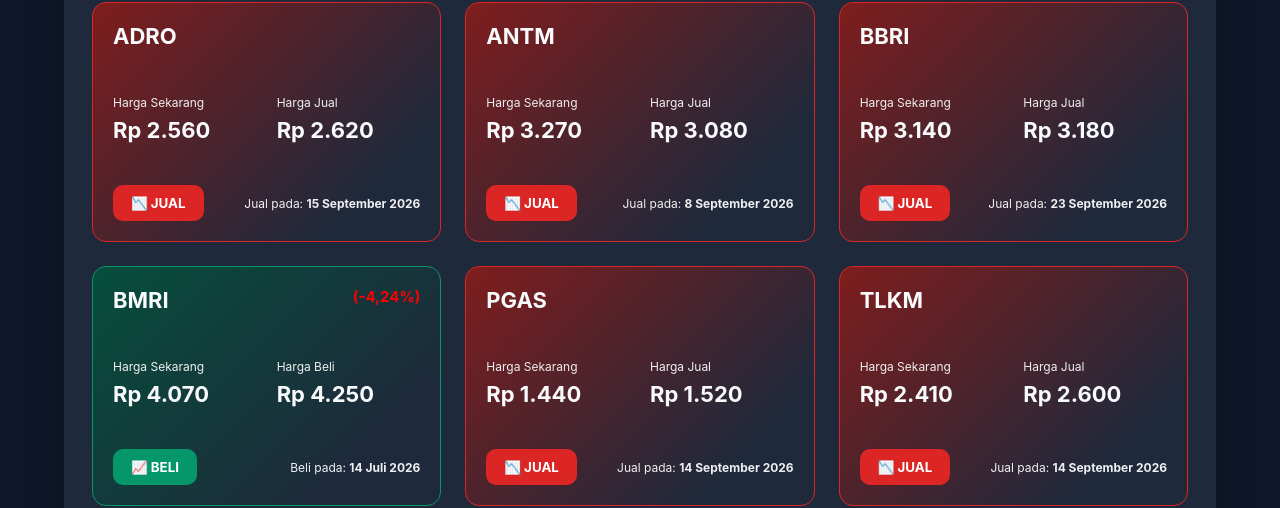
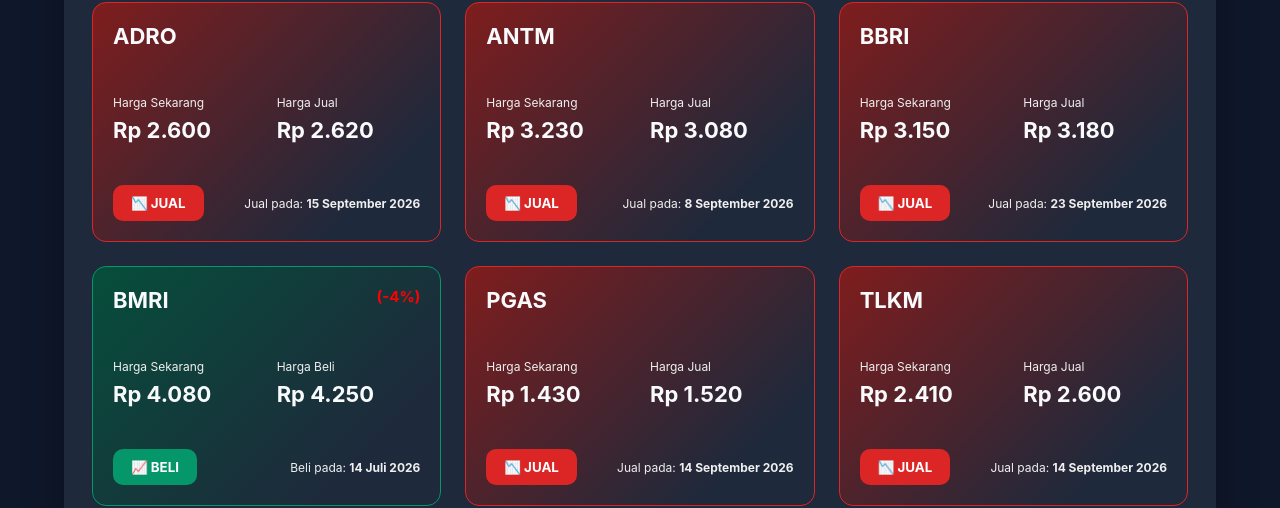
Before and after one commit to samuelrizki/samuelrizki.github.io, a plain HTML site: page index.html in a window 1280 px wide. Shown: the part 225-733 px from the top of the page. Drawn offline with Linux system fonts and the light colour scheme.

Commit message:
Update index.html

```diff
--- a/index.html
+++ b/index.html
@@ -270,7 +270,7 @@
           </div>
           <div class="prices">
             <div class="price-box"><span>Harga Sekarang</span>
-              <div>Rp 2.560</div>
+              <div>Rp 2.600</div>
             </div>
             <div class="price-box"><span>Harga Jual</span>
               <div>Rp 2.620</div>
@@ -297,7 +297,7 @@
           </div>
           <div class="prices">
             <div class="price-box"><span>Harga Sekarang</span>
-              <div>Rp 3.270</div>
+              <div>Rp 3.230</div>
             </div>
             <div class="price-box"><span>Harga Jual</span>
               <div>Rp 3.080</div>
@@ -324,7 +324,7 @@
           </div>
           <div class="prices">
             <div class="price-box"><span>Harga Sekarang</span>
-              <div>Rp 3.140</div>
+              <div>Rp 3.150</div>
             </div>
             <div class="price-box"><span>Harga Jual</span>
               <div>Rp 3.180</div>
@@ -347,11 +347,11 @@
             </div>
               <!-- &nbsp;&nbsp;&nbsp;&nbsp;&nbsp;&nbsp;&nbsp;&nbsp;&nbsp;&nbsp;&nbsp;&nbsp;&nbsp;&nbsp;&nbsp;&nbsp;&nbsp;&nbsp;&nbsp;&nbsp;&nbsp;&nbsp;&nbsp;&nbsp;&nbsp;&nbsp;
             <button class="btn btn-new">Baru</button> -->
-            <div class="change-minus">(-4,24%)</div>
+            <div class="change-minus">(-4%)</div>
           </div>
           <div class="prices">
             <div class="price-box"><span>Harga Sekarang</span>
-              <div>Rp 4.070</div>
+              <div>Rp 4.080</div>
             </div>
             <div class="price-box"><span>Harga Beli</span>
               <div>Rp 4.250</div>
@@ -378,7 +378,7 @@
           </div>
           <div class="prices">
             <div class="price-box"><span>Harga Sekarang</span>
-              <div>Rp 1.440</div>
+              <div>Rp 1.430</div>
             </div>
             <div class="price-box"><span>Harga Jual</span>
               <div>Rp 1.520</div>
```
